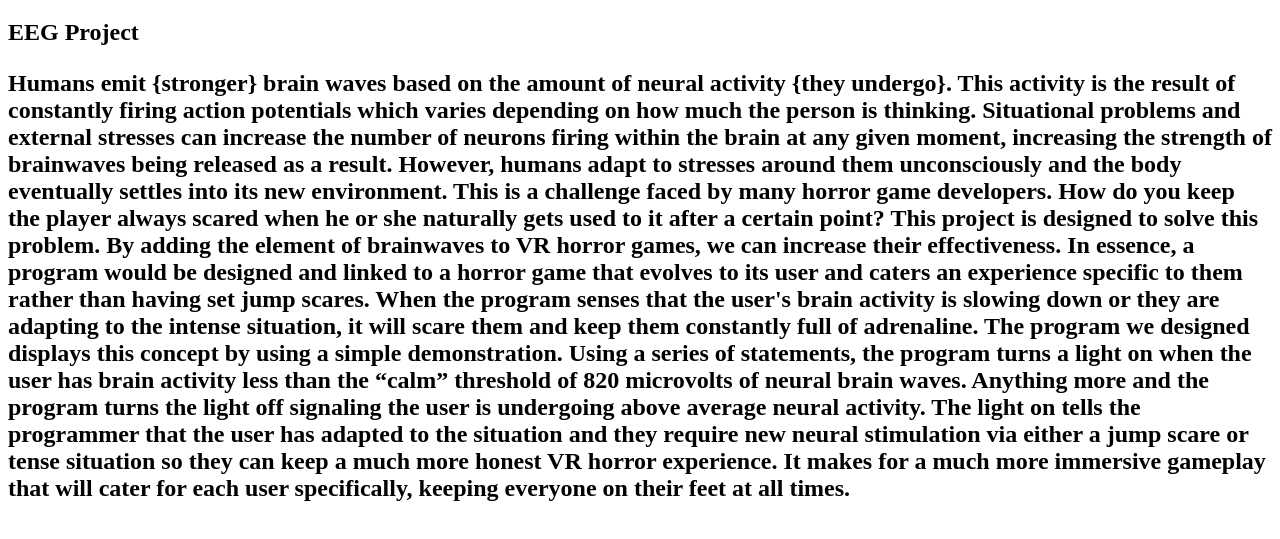
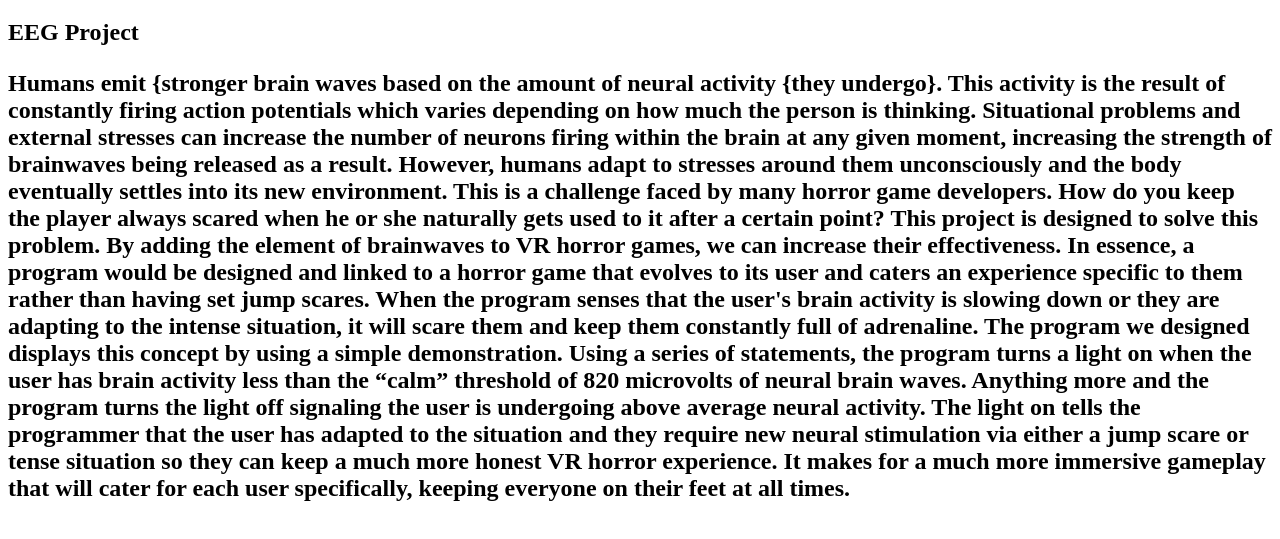
Before and after one commit to ahmadfahmy9918/ahmadfahmy9918.github.io, a plain HTML site: page index.html in a window 1280 px wide. Shown: the part 61-600 px from the top of the page. Drawn offline with Linux system fonts and the light colour scheme.

Commit message:
Update index.html

```diff
--- a/index.html
+++ b/index.html
@@ -4,7 +4,7 @@
 <h2>EEG Project<h2>
 
 <p>
-  Humans emit {stronger} brain waves based on the amount of neural activity {they undergo}. This activity is the result of constantly
+  Humans emit {stronger brain waves based on the amount of neural activity {they undergo}. This activity is the result of constantly
   firing action potentials which varies depending on how much the person is thinking. Situational problems and external stresses can
   increase the number of neurons firing within the brain at any given moment, increasing the strength of brainwaves being released as
   a result. However, humans adapt to stresses around them unconsciously and the body eventually settles into its new environment. This
```
